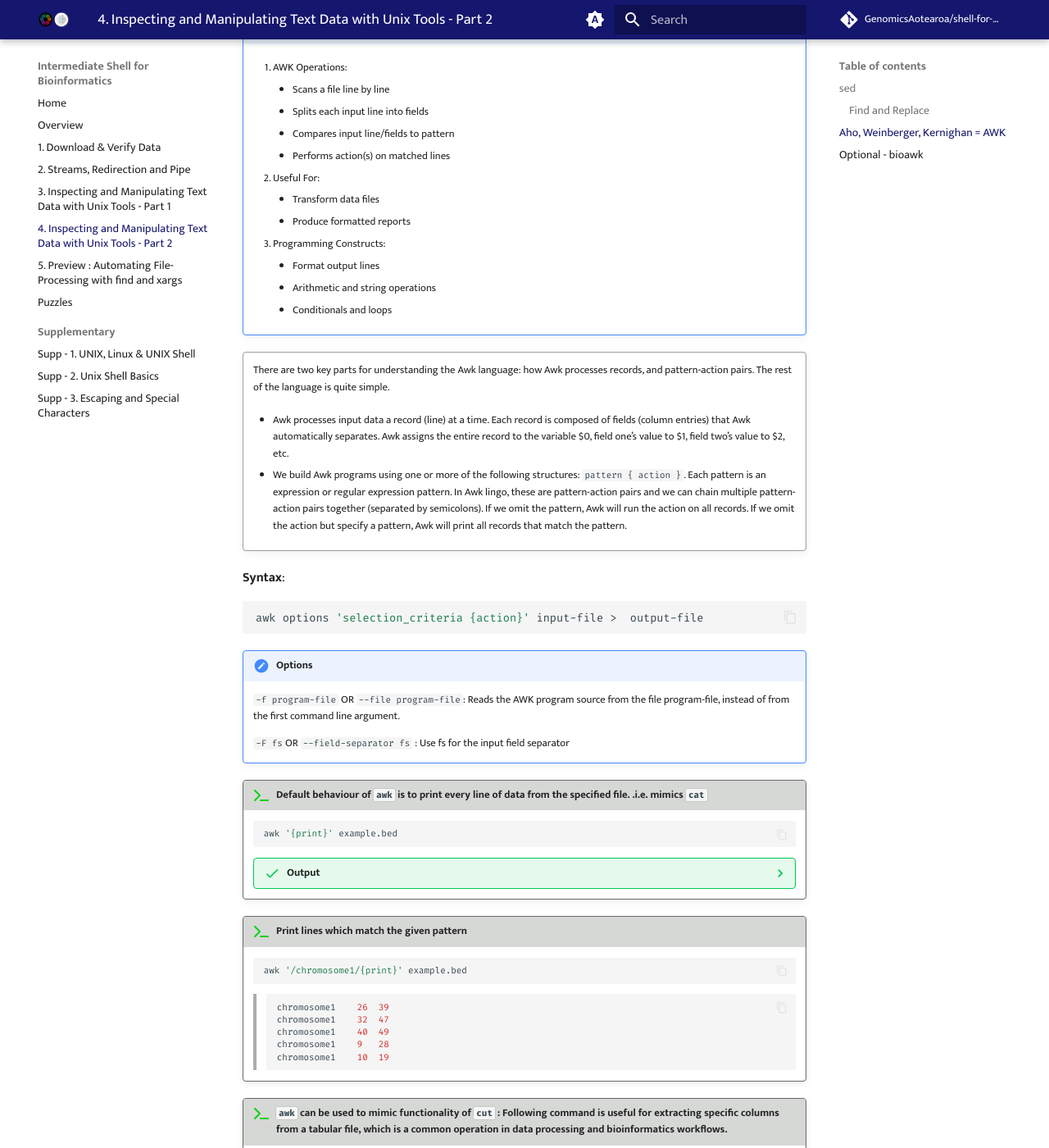
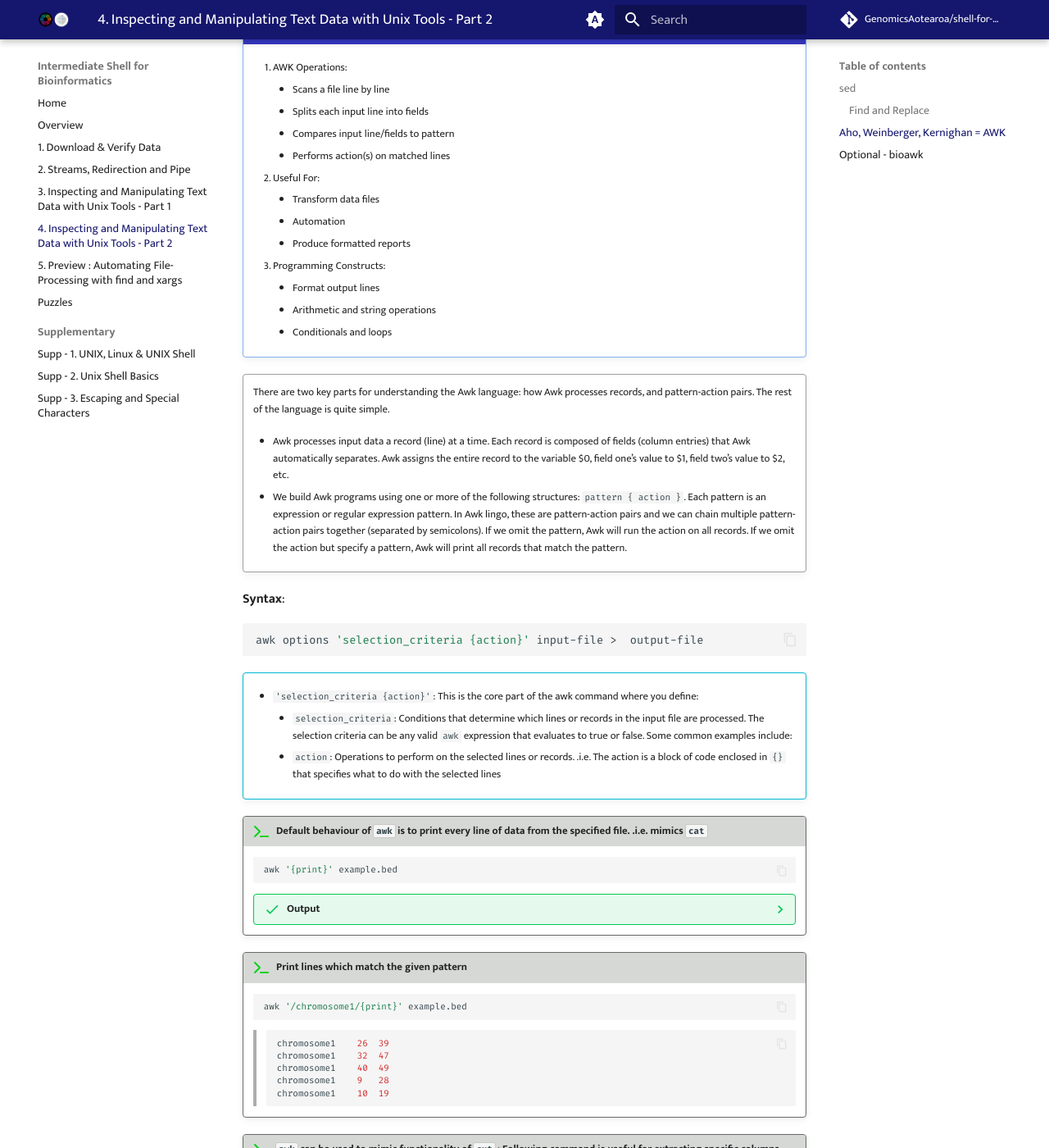
Before and after one commit to GenomicsAotearoa/shell-for-bioinformatics, an MkDocs documentation site: the page built from docs/5_inspectmanipulate2.md, in a window 1280 px wide and 1400 px high, scrolled down 4324 px. Shown: the whole window at 82% size. Built offline with MkDocs 1.6.1 and Material for MkDocs 9.7.7, drawn with Linux system fonts in a browser that asks for light colours; comment, search, counter and statistics services are not loaded.

Commit message:
explain action and selection criteria

````diff
--- a/docs/5_inspectmanipulate2.md
+++ b/docs/5_inspectmanipulate2.md
@@ -246,7 +246,9 @@ Awk is a utility that enables a programmer to write tiny but effective programs.
 
       2. Useful For:
          -  Transform data files
+         -  Automation
          -  Produce formatted reports
+
 
       3. Programming Constructs:
          - Format output lines
@@ -268,13 +270,12 @@ Awk is a utility that enables a programmer to write tiny but effective programs.
 ```bash
 awk options 'selection_criteria {action}' input-file >  output-file
 ```
-!!! Options
+!!! info ""
 
-      `-f program-file` OR `--file program-file`: Reads the AWK program source from the file program-file, instead of from the first command line argument.
+    - `'selection_criteria {action}'`: This is the core part of the awk command where you define:
 
-      `-F fs`OR `--field-separator fs`  : Use fs for the input field separator
-
-
+        - `selection_criteria`: Conditions that determine which lines or records in the input file are processed. The selection criteria can be any valid `awk` expression that evaluates to true or false. Some common examples include:
+        - `action`: Operations to perform on the selected lines or records. .i.e. The action is a block of code enclosed in `{}` that specifies what to do with the selected lines
 
 !!! terminal-2 "Default behaviour of `awk` is to print every line of data from the specified file. .i.e. mimics `cat`"
 
````
Also changed, not shown: other parts of docs/5_inspectmanipulate2.md (+1 -1 lines).
